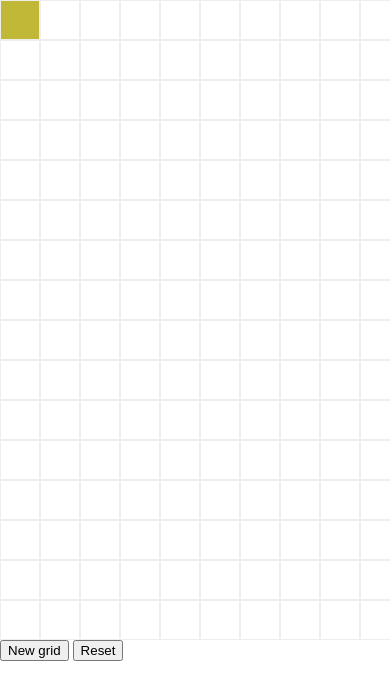
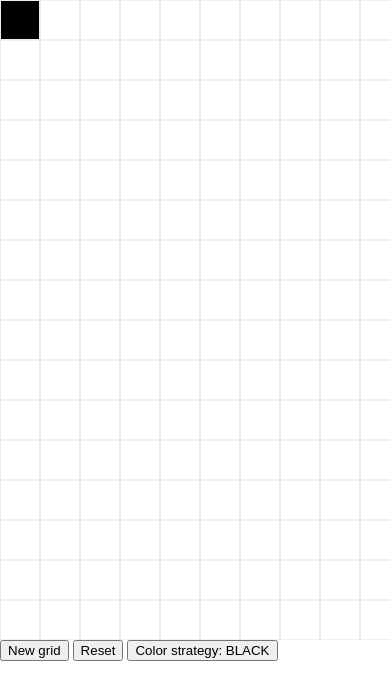
Before and after one commit to Bohlski/etch-a-sketch, a plain HTML site: page index.html in a window 390 px wide. Shown: the top 700 px of the page. Drawn offline with Linux system fonts and the light colour scheme.

Commit message:
Added all functionality but still haven't set up CSS properly. Maybe some other day..

```diff
--- a/index.html
+++ b/index.html
@@ -20,6 +20,7 @@
 		</div>
 		<button onclick="promptNewGrid()">New grid</button>
 		<button onclick="resetGrid()">Reset</button>
+		<button class="toggleButton" onclick="toggleColor()">Color strategy: BLACK</button>
 		<script src="script.js" async defer></script>
 	</body>
 </html>
--- a/script.js
+++ b/script.js
@@ -1,24 +1,53 @@
+const BLACK_COLOR = 'BLACK';
+const RANDOM_COLOR = 'RANDOM';
+const R_PERCENT_COLOR = 'RANDOM PERCENTWISE';
 let container = document.querySelector('.container');
 const CONTAINER_SIZE = container.offsetWidth;
-let gridSize;
+let gridSize = 16; // default value
+let currColorStrat = BLACK_COLOR;
 
 function makeCell(cellSize) {
 	let cell = document.createElement('div');
 	cell.style.width = `${cellSize}px`;
 	cell.style.height = `${cellSize}px`;
-	cell.style.backgroundColor = '#fff';
 	cell.style.display = 'inline-block';
 	cell.style.border = '1px solid #eee';
 	cell.style.boxSizing = 'border-box';
-	cell.addEventListener('mouseover', changeCellColor);
+	cell.addEventListener('mouseover', (event) => {
+		changeCellColor(event.target, currColorStrat)});
 	container.appendChild(cell);
 }
 
-function changeCellColor() {
-	let red = Math.round(Math.random() * 255);
-	let green = Math.round(Math.random() * 255);
-	let blue = Math.round(Math.random() * 255);
-	this.style.backgroundColor = `rgb(${red},${green},${blue})`;
+function changeCellColor(element, colorStrat) {
+	let red;
+	let green;
+	let blue;
+
+	if (colorStrat === BLACK_COLOR) {
+		red = 0;
+		green = 0;
+		blue = 0;
+	} else if (colorStrat === RANDOM_COLOR) {
+		red = Math.round(Math.random() * 255);
+		green = Math.round(Math.random() * 255);
+		blue = Math.round(Math.random() * 255);
+	}
+	// TO DO: implement percentwise coloring
+	else if (colorStrat === R_PERCENT_COLOR) {
+		let backgroundColor = element.style.backgroundColor;
+		if (!backgroundColor) {
+			red = Math.round(Math.random() * 255);
+			green = Math.round(Math.random() * 255);
+			blue = Math.round(Math.random() * 255);
+		} else {
+			let rgbValues = extractRGBValues(backgroundColor);
+			let newValues = changeRGBColor(rgbValues);
+			red = newValues[0];
+			green = newValues[1];
+			blue = newValues[2];
+		}
+	}
+	element.style.backgroundColor = `rgb(${red},${green},${blue})`;
 }
 
 function clearGrid() {
@@ -49,4 +78,42 @@ function promptNewGrid() {
 	buildGrid(gridSize);
 }
 
-buildGrid(16); // Setup a grid on startup
+function toggleColor() {
+	let button = document.querySelector('.toggleButton');
+	if (currColorStrat === BLACK_COLOR) {
+		currColorStrat = RANDOM_COLOR;
+	} else if (currColorStrat === RANDOM_COLOR) {
+		currColorStrat = R_PERCENT_COLOR;
+	}
+	else if (currColorStrat === R_PERCENT_COLOR) {
+		currColorStrat = BLACK_COLOR;
+	}
+	button.textContent = `Color strategy: ${currColorStrat}`;
+}
+
+function extractRGBValues(rgbString){
+	let reg = /\D/;
+	let numberArr = rgbString.split(reg);
+	let rgbValues = [];
+	for (let i = 0; i < numberArr.length; i++){
+	  	if(numberArr[i]){
+			rgbValues.push(Number(numberArr[i]));
+	  	}
+	}
+	return rgbValues;
+}
+
+function changeRGBColor(rgbValues) {
+	let percentage = 0.25; // Percentage to darken color on hover
+	let changedValues = [];
+	let change = Math.ceil(255 * percentage);
+	for (let i = 0; i < rgbValues.length; i++) {
+		changedValues[i] = rgbValues[i] - change;
+		if (changedValues[i] < 0) {
+			changedValues[i] = 0;
+		}
+	}
+	return changedValues;
+}
+
+buildGrid(gridSize); // Setup a 16x16 grid on startup
```
